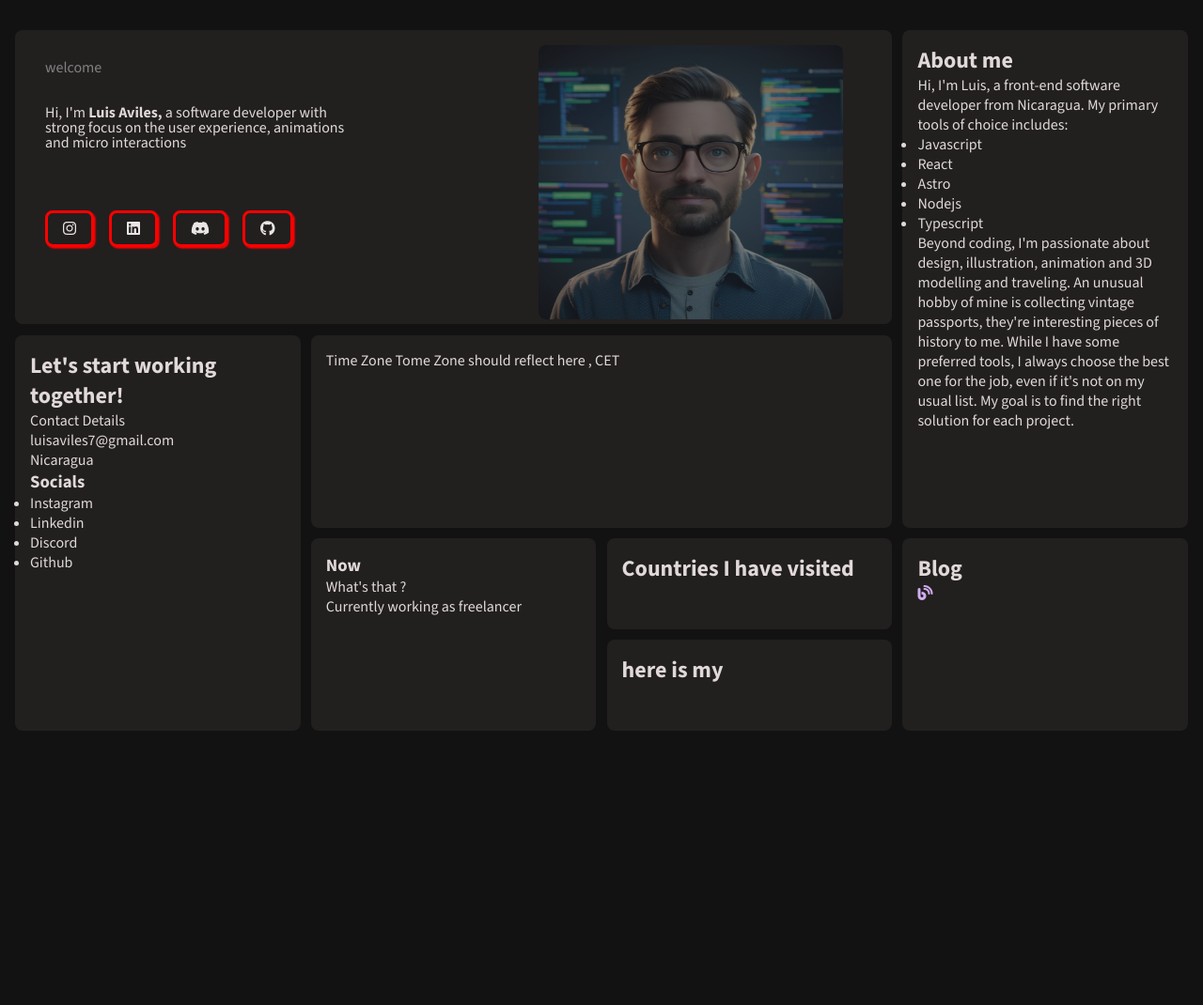
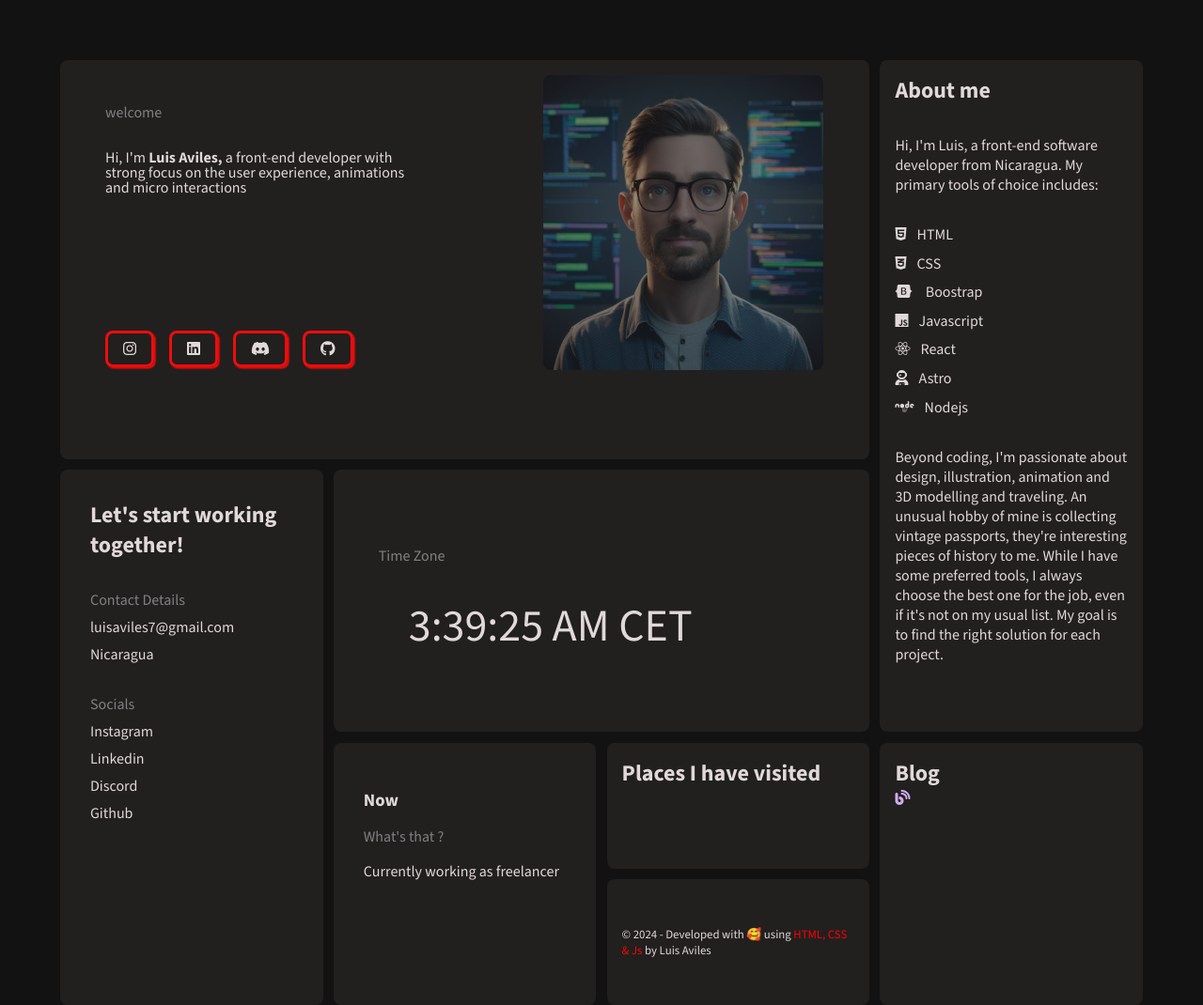
Before and after one commit to lavil014/app.project, a plain HTML site: page index.html in a window 1280 px wide. Shown: the whole page at 94% size. Before the commit the page ends 800 px from the top, so only its background shows below. Drawn offline with nearby package versions, Linux system fonts and the light colour scheme.

Commit message:
Add interactivity using Javascript. Update styles using CSS.

```diff
--- a/index.html
+++ b/index.html
@@ -15,7 +15,7 @@
       <div class="my-introduction">
         <span class="welcome-header">welcome</span>
         <p>
-            Hi, I'm <span>Luis Aviles,</span> a software developer with strong focus on the user experience, animations and micro interactions <p>
+            Hi, I'm <span>Luis Aviles,</span> a front-end developer with strong focus on the user experience, animations and micro interactions <p>
         <ul>
           <li><a href=""><i class="fa-brands fa-instagram"></i></a></li>
           <li><a href=""><i class="fa-brands fa-linkedin"></i></a></li>
@@ -32,11 +32,13 @@
       <p>Hi, I'm Luis, a front-end software developer from Nicaragua.
         My primary tools of choice includes:</p>
       <ul>
-        <li>Javascript</li>
-        <li>React</li>
-        <li>Astro</li>
-        <li>Nodejs</li>
-        <li>Typescript</li>
+        <li><i class="fa-brands fa-html5"></i>HTML</li>
+        <li><i class="fa-brands fa-css3-alt"></i>CSS</li>
+        <li><i class="fa-brands fa-bootstrap"></i> Boostrap</li>
+        <li><i class="fa-brands fa-js"></i>Javascript</li>
+        <li><i class="fa-brands fa-react"></i>React</li>
+        <li><i class="fa-solid fa-user-astronaut"></i>Astro</li>
+        <li><i class="fa-brands fa-node"></i>Nodejs</li>
       </ul>
       <p>Beyond coding, I'm passionate about design, illustration, animation and 3D modelling and traveling. An unusual hobby of mine is collecting vintage passports, they're interesting pieces of history to me.
 
@@ -44,20 +46,22 @@
     </aside>
     <section class="container contact-information">
       <h2>Let's start working together!</h2>
-      <span>Contact Details</span>
-      <p>luisaviles7@gmail.com</p>
-      <p>Nicaragua</p>
       <ul>
-        <h3>Socials</h3>
-        <li>Instagram</li>
-        <li>Linkedin</li>
-        <li>Discord</li>
-        <li>Github</li>
+        <span>Contact Details</span>
+        <li>luisaviles7@gmail.com</li>
+        <li>Nicaragua</li>
+      </ul>
+      <ul>
+        <span>Socials</span>
+        <li><a>Instagram</a></li>
+        <li><a>Linkedin</a></li>
+        <li><a>Discord</a></li>
+        <li><a>Github</a></li>
       </ul>
     </section>
     <section class="container time-zone">
       <span>Time Zone</span>
-      <span>Tome Zone should reflect here , CET</span>
+      <span id="current-time">Tome Zone should reflect here , CET</span>
     </section>
     <section class="container current-activity">
       <h3>Now</h3>
@@ -65,13 +69,15 @@
       <p>Currently working as freelancer</p>
     </section>
     <section class="container coutries-visited">
-      <h2>Countries I have visited</h2>
+      <h2>Places I have visited</h2>
     </section>
     <section class="container blog-access">
       <h2>Blog</h2>
       <a href=""><i class="fa-solid fa-blog"></i></a>
 
     </section>
-    <footer class="container"> <h2>here is my <footer></footer></h2></footer>
+    <footer class="container"> <p>&#169 <span id = "display-year" ></span> - Developed with &#129392 using <span class="coding-languages"> HTML, CSS & Js</span> by Luis Aviles</p></footer>
+
+    <script src="./interactive-time.js"></script>
 </body>
 </html>
--- /dev/null
+++ b/interactive-time.js
@@ -0,0 +1,13 @@
+const currentTime = document.getElementById('current-time');
+const footer = document.getElementById('display-year');
+let time = new Date ();
+
+footer.innerText = time.getFullYear();
+
+
+const displayCurrentTime = setInterval(()=>{
+
+    let time = new Date();
+
+    currentTime.innerText = time.toLocaleTimeString() + ' ' + 'CET';
+}, 1000)
--- a/styles.css
+++ b/styles.css
@@ -3,6 +3,15 @@
     margin: 0;
     box-sizing: border-box;
     color-scheme: dark;
+
+}
+
+:root{
+    --border-color:  rgb(239, 12, 12);
+    --light-gray: rgb(225, 217, 217);
+    --back-ground-color:  rgb(34, 31, 31);
+    --dark-gray:  rgb(128, 128, 128);
+    --white: rgb(255, 255, 255) ;
 }
 
 body{
@@ -10,23 +19,22 @@ body{
     grid-template-rows: repeat(8, 15%);
     grid-template-columns: repeat(4, 1fr);
     gap: 0.7rem;
-    padding: 2rem 1rem;
-    color: rgb(225, 217, 217);
+    padding: 4rem;
+    color: var(--light-gray);
     font-family: "Source Sans 3", sans-serif;
 }
 
 /* sections */
 
 .container{
-    background-color: rgb(34, 31, 31);
+    background-color: var(--back-ground-color);
     padding: 1rem;
     border-radius: 0.5rem;
     transition: 1s;
 }
 
 .container:hover{
-    border: solid 0.1rem rgb(239, 12, 12);
-    cursor: pointer;
+    border: solid 0.1rem var(--border-color);
     padding: 1.5rem;
 }
 
@@ -63,8 +71,6 @@ body{
     grid-row: 6/8;
 }
 
-footer{
-}
 
 /*Introduction*/
 
@@ -77,12 +83,12 @@ footer{
     display: flex;
     flex-direction: column;
     gap: 2rem;
-    padding: 1rem;
+    padding: 2rem;
     line-height: 1;
 }
 
 .my-introduction .welcome-header{
-    color: gray;
+    color: var(--dark-gray);
 }
 
 .my-introduction p {
@@ -95,30 +101,131 @@ footer{
 }
 
 .my-introduction ul{
+    margin-top: 5rem;
     list-style: none;
     display: flex;
     gap: 1rem;
 }
 
 .my-introduction ul li{
-    border: solid red;
+    border: solid var(--border-color);
     border-radius: 0.5rem;
     padding: 0.5rem 1rem;
-    box-shadow: 0.1rem 0.1rem 0.1rem red;
+    box-shadow: 0.1rem 0.1rem 0.1rem var(--border-color);
+}
+
+.my-introduction li i:hover{
+    color: var(--border-color);
 }
 
 .my-introduction ul li i{
-    color: rgb(234, 228, 228);
+    color: var(--light-gray);
+    transition: 1s;
 }
 
 .profile-picture{
     width: 90%;
-    height: 90%;
+    height: 80%;
     border-radius: 0.5rem;
     opacity: 0.5;
     transition: 1s;
 }
 
 .profile-picture:hover{
-    border: solid white 0.1rem;
+    border: solid var(--white) 0.1rem;
 }
+
+/*Contact information*/
+
+.contact-information{
+    display: flex;
+    flex-direction: column;
+    gap: 2rem;
+    padding: 2rem;
+}
+
+.contact-information span{
+    color: var(--dark-gray);
+}
+.contact-information ul {
+    list-style: none;
+    display: flex;
+    flex-direction: column;
+    gap: 0.5rem;
+}
+
+.contact-information ul li a:hover{
+    text-decoration: underline;
+    font-size: 1.2rem;
+    transition: 0.5s;
+    cursor: pointer;
+    color: var(--dark-gray);
+}
+
+/* Time container*/
+
+.time-zone{
+    display: flex;
+    flex-direction: column;
+    gap: 2rem;
+    padding: 1.5rem 3rem;
+    justify-content: center;
+}
+
+
+.time-zone :first-child{
+    color: var(--dark-gray);
+}
+
+.time-zone #current-time {
+    font-size: 3rem;
+    margin-left: 2rem;
+    font-weight: 300;
+}
+
+/*About me*/
+
+.about-me{
+    display: flex;
+    flex-direction: column;
+    gap: 2rem;
+    text-align: left;
+}
+
+.about-me ul{
+    list-style: none;
+    display: flex;
+    flex-direction: column;
+    gap: 0.6rem;
+}
+
+.about-me ul li i{
+    margin-right: 0.7rem;
+}
+
+/*Current activity*/
+
+.current-activity{
+    display: flex;
+    flex-direction: column;
+    gap: 1rem;
+    justify-content: start;
+    padding: 3rem 2rem;
+}
+
+.current-activity :nth-child(2){
+    color: var(--dark-gray);
+}
+
+/*Footer*/
+
+footer{
+    font-size: 0.8rem;
+    display: flex;
+    align-items: center;
+    justify-content: center;
+}
+
+footer .coding-languages{
+    color: red;
+}
```
